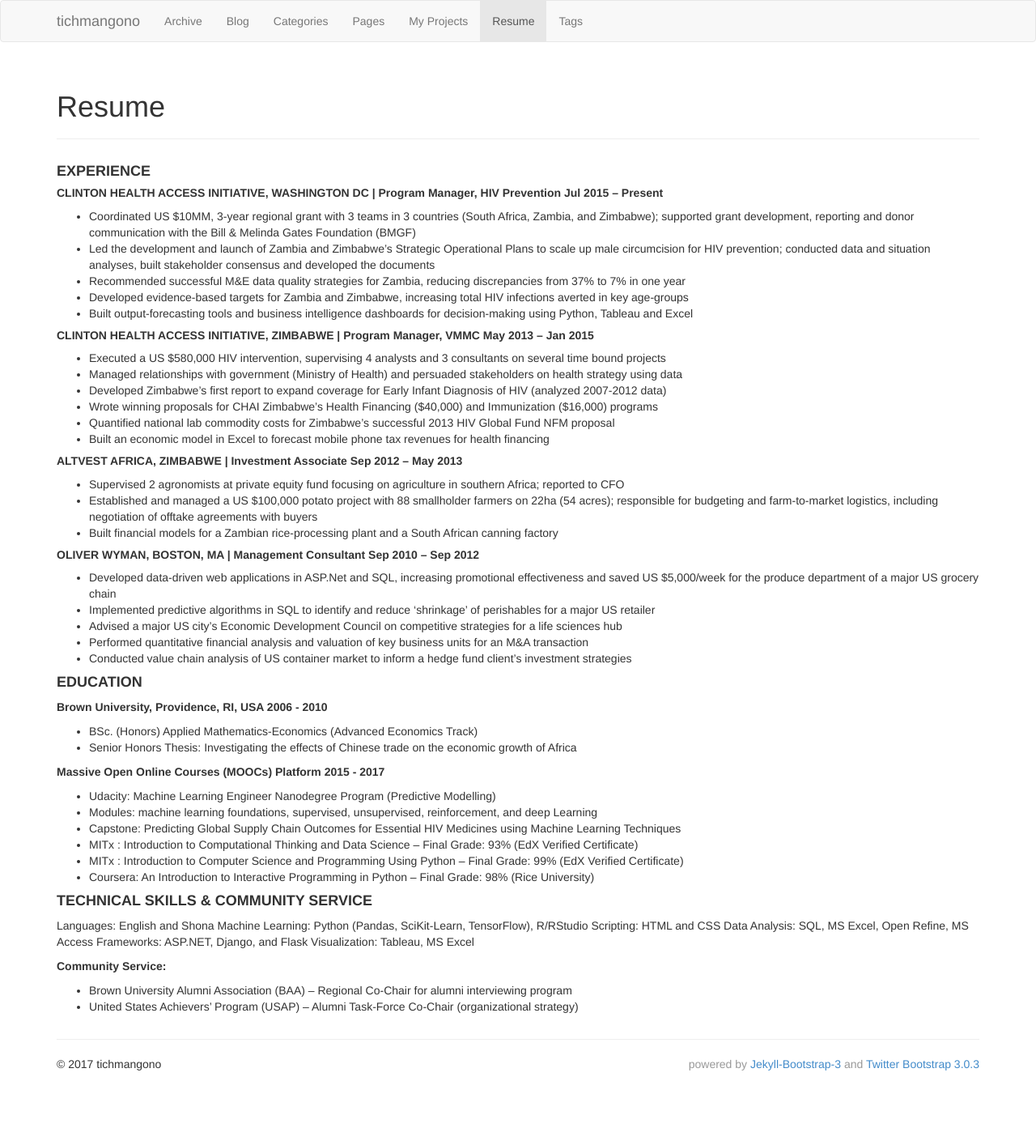
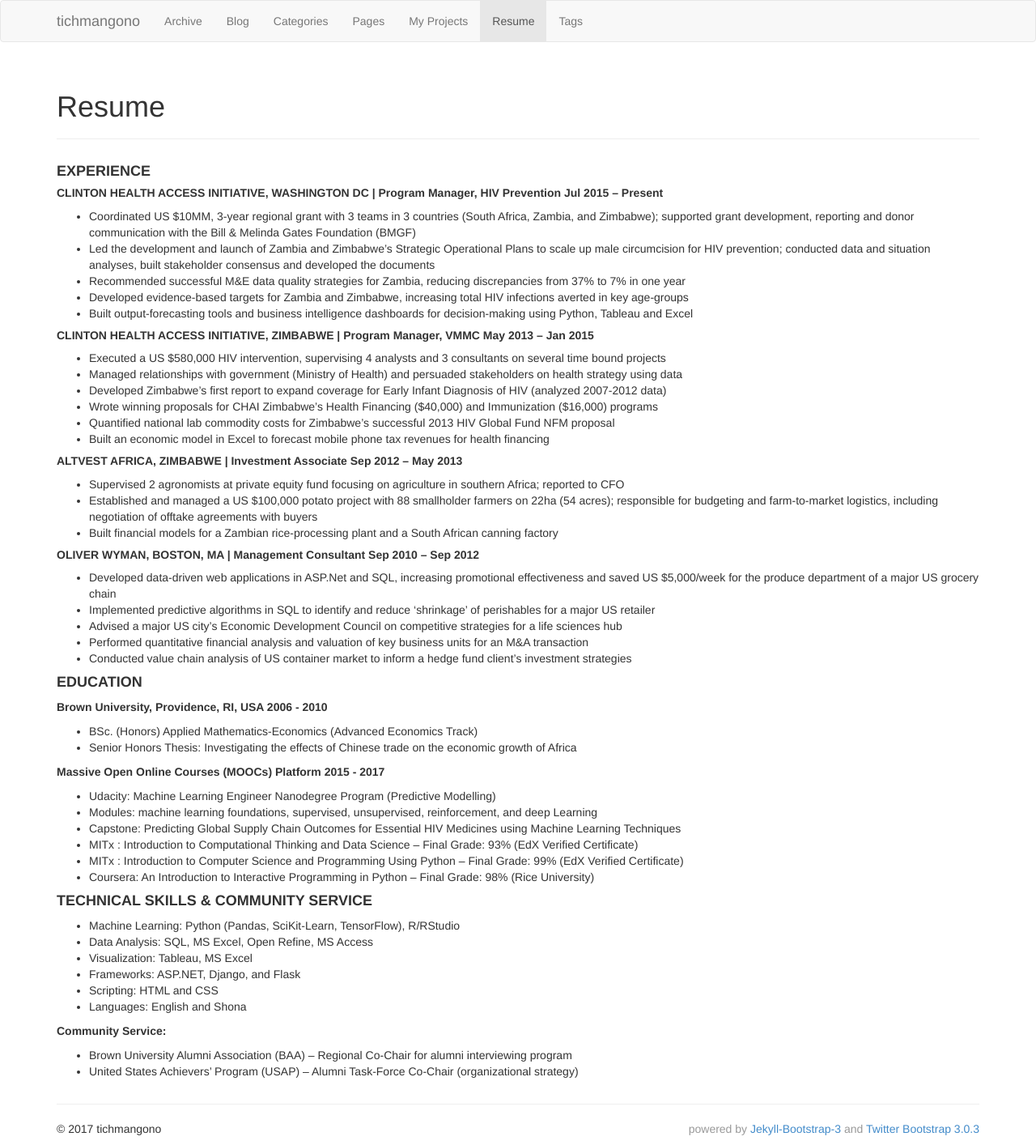
Before and after one commit to tichmangono/tichmangono.github.io, a Jekyll site: the page built from resume.html, in a window 1280 px wide. Shown: the whole page at 81% size. Built offline with Jekyll 4.4.1, drawn with Linux system fonts in a browser that asks for light colours; before the commit the page ends 1334 px from its top, so only the background shows below that; some of the changed lines change nothing that is shown.

Commit message:
try md version of ipynb

```diff
--- a/resume.html
+++ b/resume.html
@@ -76,11 +76,15 @@
 </p>
 
 <h4><b>TECHNICAL SKILLS & COMMUNITY SERVICE</b></h4>
-<p>
-Languages:    English and Shona	Machine Learning: Python (Pandas, SciKit-Learn, TensorFlow), R/RStudio
-Scripting:        HTML and CSS	Data Analysis:         SQL, MS Excel, Open Refine, MS Access
-Frameworks:  ASP.NET, Django, and Flask	Visualization:          Tableau, MS Excel
-</p>
+<p><ul>
+<li>Machine Learning: Python (Pandas, SciKit-Learn, TensorFlow), R/RStudio</li>
+<li>Data Analysis:         SQL, MS Excel, Open Refine, MS Access</li>
+<li>Visualization:          Tableau, MS Excel</li>
+<li>Frameworks:  ASP.NET, Django, and Flask</li>
+<li>Scripting:        HTML and CSS</li>
+<li>Languages:    English and Shona</li>
+
+</ul></p>
 
 <p><b>Community Service:</b></p>
 <p>
```
